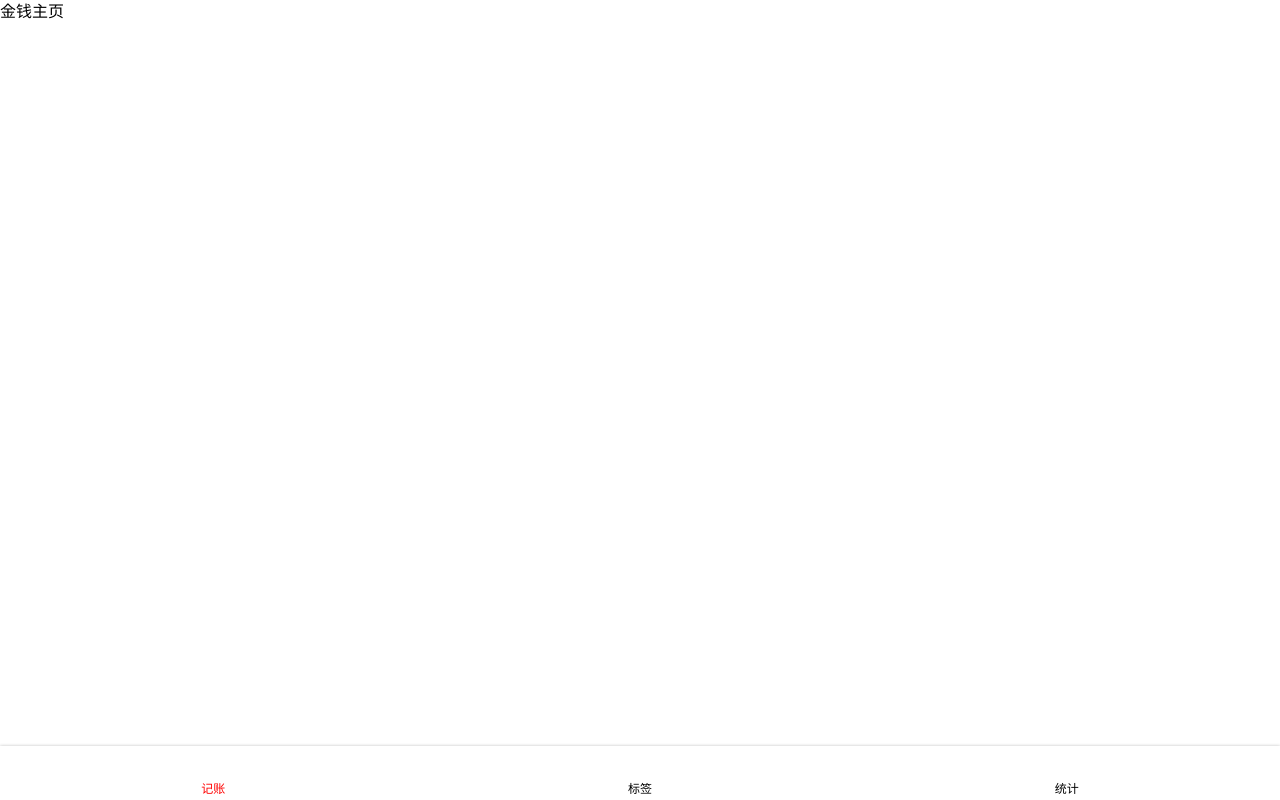
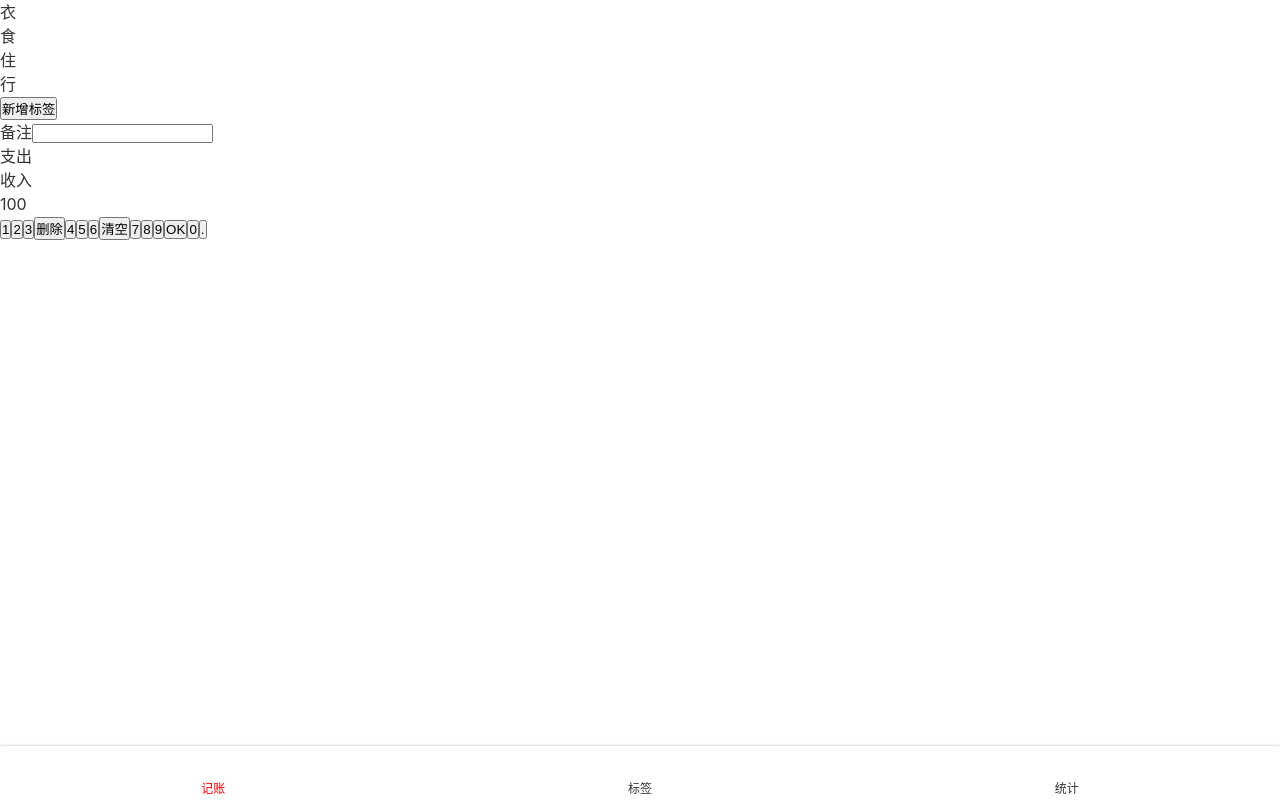
Before and after one commit to Guang-Yu6/tally-5, a Vue app: page /#/money in a window 1280 px wide. Built offline with nearby package versions, Linux system fonts and the light colour scheme.

Commit message:
添加全局样式和全局变量

```diff
--- a/public/index.html
+++ b/public/index.html
@@ -8,9 +8,6 @@
     <title><%= htmlWebpackPlugin.options.title %></title>
   </head>
   <body>
-    <noscript>
-      <strong>We're sorry but <%= htmlWebpackPlugin.options.title %> doesn't work properly without JavaScript enabled. Please enable it to continue.</strong>
-    </noscript>
     <div id="app"></div>
     <!-- built files will be auto injected -->
   </body>
--- a/src/App.vue
+++ b/src/App.vue
@@ -1,40 +1,17 @@
 <template>
-  <div>
+  <div id="app">
     <router-view/>
-
   </div>
 </template>
 
 <style lang="scss">
-* {
-  margin: 0; padding: 0;
-  box-sizing: border-box;
-}
+@import "~@/assets/styles/helper.scss";
+@import "~@/assets/styles/reset.scss";
 body {
+  -webkit-font-smoothing: antialiased;  //ios系统上有用的，Vue默认
+  -moz-osx-font-smoothing: grayscale;
+  color: #333;
   line-height: 1.5;
-}
-a {
-  text-decoration: none;
-  color: inherit;
-}
-#app {
-  font-family: Avenir, Helvetica, Arial, sans-serif;
-  -webkit-font-smoothing: antialiased;
-  -moz-osx-font-smoothing: grayscale;
-  text-align: center;
-  color: #2c3e50;
-}
-
-#nav {
-  padding: 30px;
-
-  a {
-    font-weight: bold;
-    color: #2c3e50;
-
-    &.router-link-exact-active {
-      color: #42b983;
-    }
-  }
+  font-family: $font-hei;
 }
 </style>
--- /dev/null
+++ b/src/assets/styles/helper.scss
@@ -0,0 +1,5 @@
+$font-hei: -apple-system, "Noto Sans", "Helvetica Neue", Helvetica, "Nimbus Sans L", Arial, "Liberation Sans", "PingFang SC", "Hiragino Sans GB", "Noto Sans CJK SC", "Source Han Sans SC", "Source Han Sans CN", "Microsoft YaHei", "Wenquanyi Micro Hei", "WenQuanYi Zen Hei", "ST Heiti", SimHei, "WenQuanYi Zen Hei Sharp", sans-serif;
+$font-kai: Baskerville, Georgia, "Liberation Serif", "Kaiti SC", STKaiti, "AR PL UKai CN", "AR PL UKai HK", "AR PL UKai TW", "AR PL UKai TW MBE", "AR PL KaitiM GB", KaiTi, KaiTi_GB2312, DFKai-SB, "TW\-Kai", serif;
+$font-song: Georgia, "Nimbus Roman No9 L", "Songti SC", "Noto Serif CJK SC", "Source Han Serif SC", "Source Han Serif CN", STSong, "AR PL New Sung", "AR PL SungtiL GB", NSimSun, SimSun, "TW\-Sung", "WenQuanYi Bitmap Song", "AR PL UMing CN", "AR PL UMing HK", "AR PL UMing TW", "AR PL UMing TW MBE", PMingLiU, MingLiU, serif;
+
+$conlor-highlight:#f00;
--- /dev/null
+++ b/src/assets/styles/reset.scss
@@ -0,0 +1,8 @@
+* {
+  margin: 0; padding: 0;
+  box-sizing: border-box;
+}
+a {
+  text-decoration: none;
+  color: inherit;
+}
--- a/src/components/Nav.vue
+++ b/src/components/Nav.vue
@@ -27,6 +27,7 @@
 </script>
 
 <style lang="scss" scoped>
+@import "~@/assets/styles/helper.scss";
   nav {
   display: flex;
     box-shadow: 0 0 3px rgba(0, 0, 0, 0.25);  // 阴影
@@ -45,7 +46,7 @@
       }
     }
     > .selected {
-      color: red;
+      color: $conlor-highlight;
     }
   }
 
--- a/src/views/Money.vue
+++ b/src/views/Money.vue
@@ -1,7 +1,51 @@
 <template>
   <div>
     <Layout>
-      <p>金钱主页</p>
+      <div class="tags">
+        <ul class="current">
+          <li>衣</li>
+          <li>食</li>
+          <li>住</li>
+          <li>行</li>
+        </ul>
+        <div class="new">
+          <button>新增标签</button>
+        </div>
+      </div>
+
+      <div>
+        <label class="notes">
+          <span class="name">备注</span>
+          <input type="text">
+        </label>
+      </div>
+
+      <div>
+        <ul class="types">
+          <li class="selected">支出</li>
+          <li>收入</li>
+        </ul>
+      </div>
+
+      <div class="numberPad">
+        <div class="output">100</div>
+        <div class="buttons">
+          <button>1</button>
+          <button>2</button>
+          <button>3</button>
+          <button>删除</button>
+          <button>4</button>
+          <button>5</button>
+          <button>6</button>
+          <button>清空</button>
+          <button>7</button>
+          <button>8</button>
+          <button>9</button>
+          <button>OK</button>
+          <button>0</button>
+          <button>.</button>
+        </div>
+      </div>
     </Layout>
   </div>
 </template>
@@ -13,5 +57,5 @@
 </script>
 
 <style lang="scss" scoped>
-
+@import  "~@/assets/styles/helper.scss";
 </style>
```
Also changed, not shown: src/assets/styles/test.scss (deleted).
